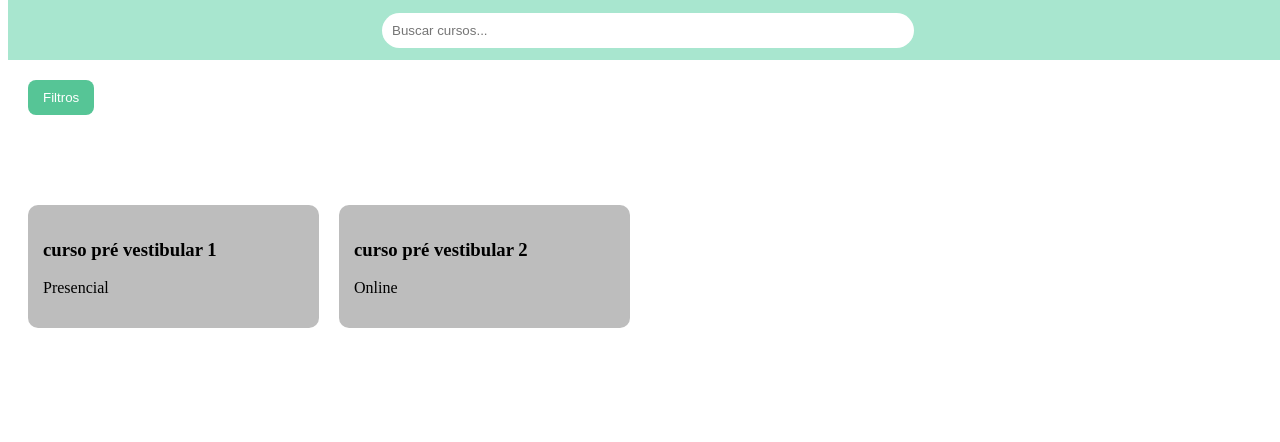
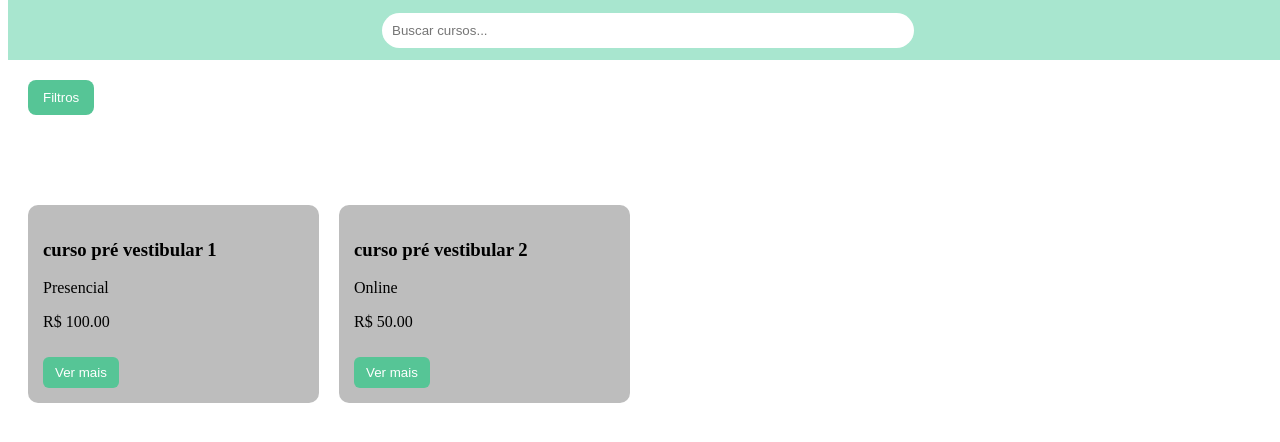
Before and after one commit to Rafaelsc071208/TCC-Pesca_Curso, a React (Vite) app in the folder frontend/: page / in a window 1280 px wide. Shown: the top 442 px of the page. Built offline with nearby package versions, Linux system fonts and the light colour scheme.

Commit message:
Protótipo da visualização de curso feito

```diff
--- a/frontend/package.json
+++ b/frontend/package.json
@@ -11,7 +11,8 @@
   },
   "dependencies": {
     "react": "^19.2.4",
-    "react-dom": "^19.2.4"
+    "react-dom": "^19.2.4",
+    "react-router-dom": "^7.14.2"
   },
   "devDependencies": {
     "@babel/core": "^7.29.0",
--- a/frontend/src/App.tsx
+++ b/frontend/src/App.tsx
@@ -1,8 +1,18 @@
+
+import { BrowserRouter, Routes, Route } from "react-router-dom"
 
 import Home from "./pages/Home"
+import CourseDetails from "./pages/CourseDetails"
 
 function App() {
-  return <Home />
+  return (
+    <BrowserRouter>
+      <Routes>
+        <Route path="/" element={<Home />} />
+        <Route path="/course/:id" element={<CourseDetails />} />
+      </Routes>
+    </BrowserRouter>
+  )
 }
 
 export default App
--- /dev/null
+++ b/frontend/src/components/CourseCard.tsx
@@ -0,0 +1,45 @@
+import { Link } from "react-router-dom"
+
+type Props = {
+  id: string
+  title: string
+  category: string
+  price: number
+}
+
+export default function CourseCard({
+  id,
+  title,
+  category,
+  price,
+}: Props) {
+  return (
+    <div style={{
+      background: "#bdbdbd",
+      padding: "15px",
+      borderRadius: "10px"
+    }}>
+      <h3>{title}</h3>
+
+      <p>{category}</p>
+
+      <p>R$ {price.toFixed(2)}</p>
+
+      <Link to={`/course/${id}`}>
+        <button
+          style={{
+            marginTop: "10px",
+            padding: "8px 12px",
+            border: "none",
+            borderRadius: "6px",
+            background: "#56c596",
+            color: "white",
+            cursor: "pointer"
+          }}
+        >
+          Ver mais
+        </button>
+      </Link>
+    </div>
+  )
+}
--- a/frontend/src/components/CourseList.tsx
+++ b/frontend/src/components/CourseList.tsx
@@ -1,4 +1,5 @@
 import { courses } from "../data/courses"
+import CourseCard from "./CourseCard"
 
 export default function CourseList() {
   return (
@@ -7,17 +8,15 @@ export default function CourseList() {
       gridTemplateColumns: "repeat(auto-fill, minmax(250px, 1fr))",
       gap: "20px",
       padding: "80px 20px 20px",
-
     }}>
       {courses.map(course => (
-        <div key={course.id} style={{
-          background: "#bdbdbd",
-          padding: "15px",
-          borderRadius: "10px"
-        }}>
-          <h3>{course.title}</h3>
-          <p>{course.category}</p>
-        </div>
+        <CourseCard
+          key={course.id}
+          id={course.id}
+          title={course.title}
+          category={course.category}
+          price={course.price}
+        />
       ))}
     </div>
   )
--- a/frontend/src/data/courses.ts
+++ b/frontend/src/data/courses.ts
@@ -4,7 +4,7 @@ export const courses = [
     title: "curso pré vestibular 1",
     description: "Português para o ENEM",
     category: "Presencial",
-    price: 0,
+    price: 100.00,
     link: "https://exemplo.com"
   },
   {
@@ -12,7 +12,7 @@ export const courses = [
     title: "curso pré vestibular 2",
     description: "Matemática para o ENEM",
     category: "Online",
-    price: 50,
+    price: 50.00,
     link: "https://exemplo.com"
   }
 ]
--- /dev/null
+++ b/frontend/src/pages/CourseDetails.tsx
@@ -0,0 +1,27 @@
+import { useParams } from "react-router-dom"
+import { courses } from "../data/courses"
+
+export default function CourseDetails() {
+  const { id } = useParams()
+
+  const course = courses.find(course => course.id === id)
+
+  if (!course) {
+    return <h1>Curso não encontrado</h1>
+  }
+
+  return (
+    <div style={{ padding: "20px" }}>
+      <h1>{course.title}</h1>
+
+      <p>{course.description}</p>
+
+      <p>Categoria: {course.category}</p>
+        <p>Preço: R$ {course.price.toFixed(2)}</p>
+
+      <a href={course.link} target="_blank">
+        Acessar curso
+      </a>
+    </div>
+  )
+}
```
Also changed, not shown: 1 other file (tests, documents, lock files or other folders).
